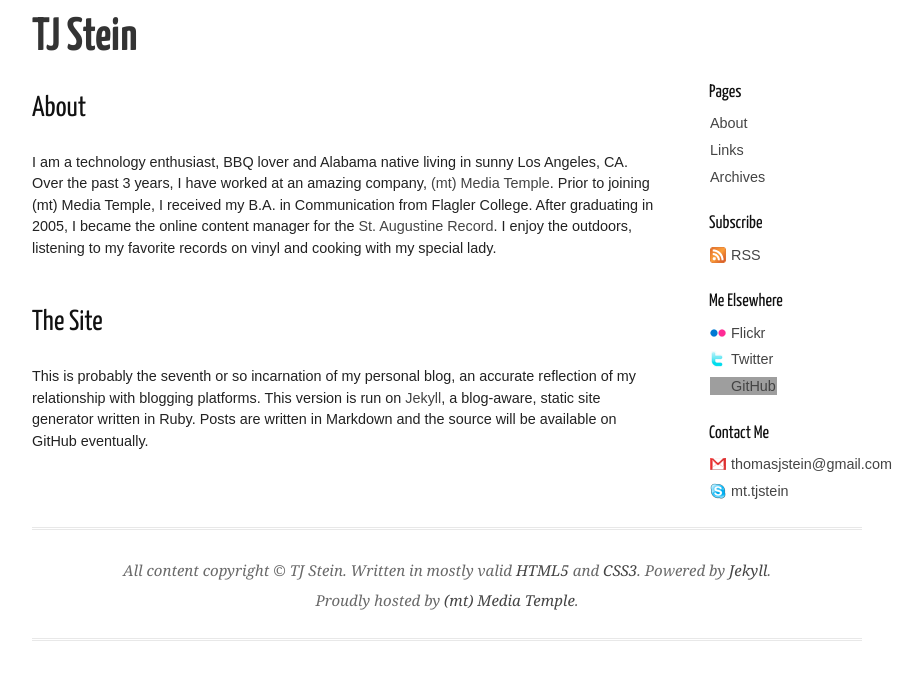
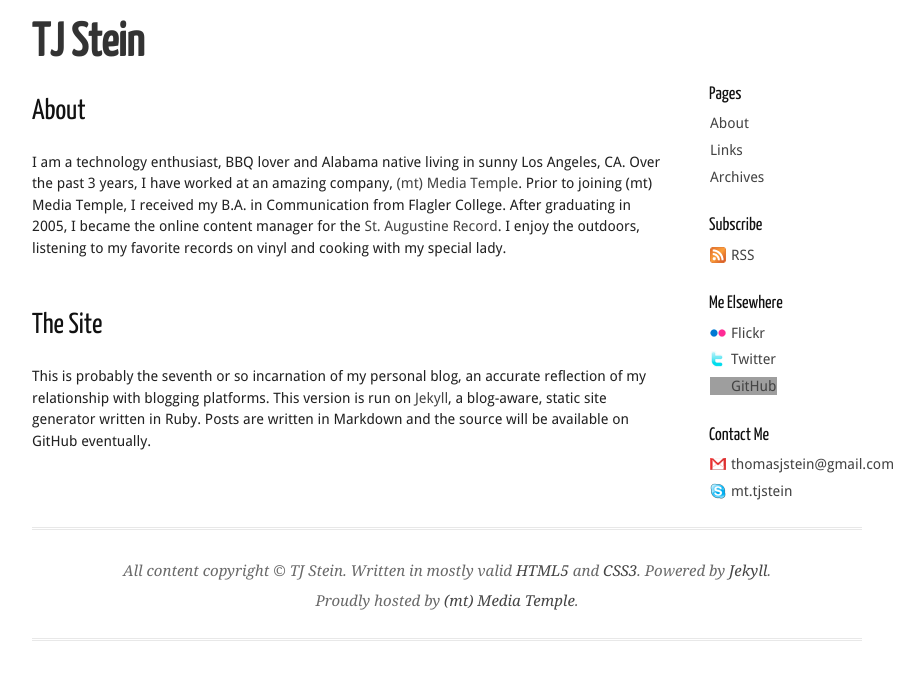
Before and after one commit to tjstein/tjstein.com, a Jekyll site: the page built from about.markdown, in a window 1280 px wide. Shown: the top 680 px of the page, without its empty margins (133-1057 px from the left). Built offline with Jekyll 4.4.1, drawn with Linux system fonts in a browser that asks for light colours; nearby versions of some CDN libraries; Markdown is read by kramdown in place of the engine named in the settings; comment, search, counter and statistics services are not loaded; grey boxes are pictures that could not be loaded.

Commit message:
removing Google API references

```diff
--- a/stylesheets/screen.css
+++ b/stylesheets/screen.css
@@ -1,5 +1,19 @@
 html, body, div, span, object, iframe, h1, h2, h3, h4, h5, h6, p, blockquote, a, abbr, acronym, address, code, del, dfn, em, img, q, dl, dt, dd, ol, ul, li, fieldset, form, label, legend, table, caption, tbody, tfoot, thead, tr, th, td, article, aside, dialog, figure, footer, header, hgroup, nav, section{margin:0;padding:0;border:0;font-weight:inherit;font-style:inherit;font-size:100%;font-family:inherit;vertical-align:baseline;}
 article, aside, dialog, figure, footer, header, hgroup, nav, section{display:block;}
+@font-face {
+	font-family: 'DroidSansRegular';
+	src: url('DroidSans-webfont.eot');
+	src: local('☺'), url('/fonts/DroidSans-webfont.woff') format('woff'), url('/fonts/DroidSans-webfont.ttf') format('truetype'), url('/fonts/DroidSans-webfont.svg#webfontw7zqO19G') format('svg');
+	font-weight: normal;
+	font-style: normal;
+}
+@font-face {
+	font-family: 'YanoneKaffeesatzRegular';
+	src: url('YanoneKaffeesatz-Regular-webfont.eot');
+	src: local('☺'), url('/fonts/YanoneKaffeesatz-Regular-webfont.woff') format('woff'), url('/fonts/YanoneKaffeesatz-Regular-webfont.ttf') format('truetype'), url('/fonts/YanoneKaffeesatz-Regular-webfont.svg#webfont1BSMunJa') format('svg');
+	font-weight: normal;
+	font-style: normal;
+}
 body{line-height:1.5;}
 table{border-collapse:separate;border-spacing:0;}
 caption, th, td{text-align:left;font-weight:normal;}
@@ -8,8 +22,8 @@ blockquote:before, blockquote:after, q:before, q:after{content:"";}
 blockquote, q{quotes:"" "";}
 a img{border:none;}
 html{font-size:100.01%;}
-body{font-size:75%;color:#222;background:#fff;font-family:Droid Sans, Arial, Helvetica, sans-serif;}
-h1, h2, h3, h4, h5, h6{font-family:Yanone Kaffeesatz, Arial, Helvetica, sans-serif;font-weight:normal;color:#111;}
+body{font-size:75%;color:#222;background:#fff;font-family:DroidSansRegular, Arial, Helvetica, sans-serif;}
+h1, h2, h3, h4, h5, h6{font-family:YanoneKaffeesatzRegular, Arial, Helvetica, sans-serif;font-weight:normal;color:#111;}
 h1{font-size:3em;line-height:1;}
 h2{font-size:2em;margin-bottom:0.75em;padding-top:20px;}
 h3{font-size:1.5em;line-height:1;margin-bottom:1em;}
```
